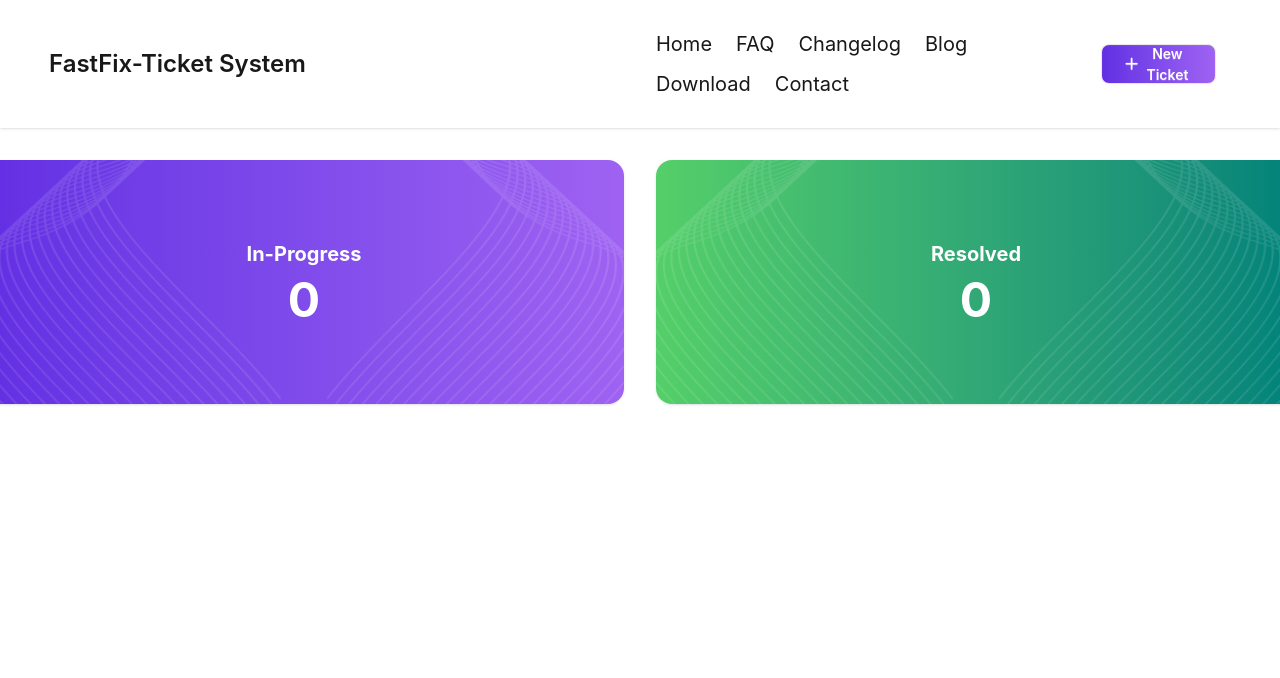
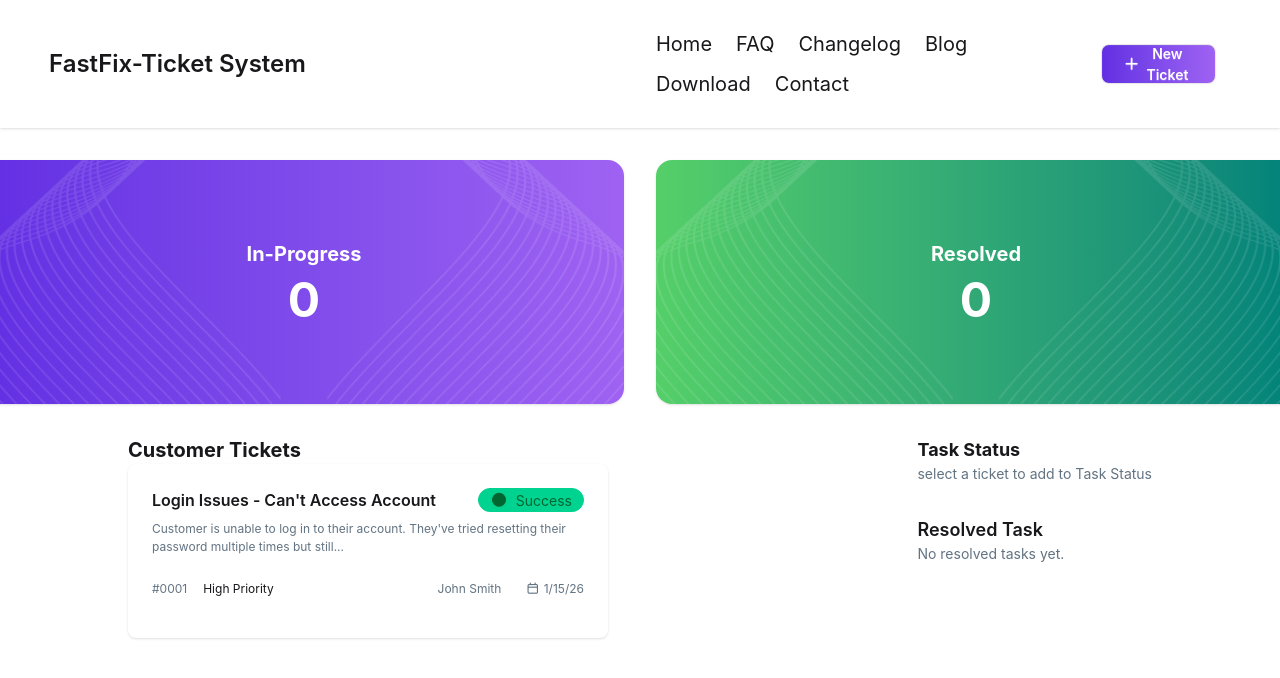
Before and after one commit to monirzkhan/FastFix-Ticket-System, a React (Vite) app: page / in a window 1280 px wide. Shown: the top 678 px of the page. Built offline with nearby package versions, Linux system fonts and the light colour scheme.

Commit message:
card design done

```diff
--- /dev/null
+++ b/public/tickets.json
@@ -0,0 +1,137 @@
+[
+  {
+    "id": 1,
+    "title": "Payment Failed but Charged",
+    "description": "Customer reports payment was deducted but order was not confirmed.",
+    "customer": "John Doe",
+    "priority": "High",
+    "status": "Open",
+    "createdAt": "2026-03-01"
+  },
+  {
+    "id": 2,
+    "title": "Unable to Login",
+    "description": "User cannot log into account despite using correct credentials.",
+    "customer": "Sarah Ahmed",
+    "priority": "Medium",
+    "status": "In Progress",
+    "createdAt": "2026-03-02"
+  },
+  {
+    "id": 3,
+    "title": "Password Reset Not Working",
+    "description": "Password reset email link is expired immediately after receiving.",
+    "customer": "Michael Smith",
+    "priority": "High",
+    "status": "Open",
+    "createdAt": "2026-02-28"
+  },
+  {
+    "id": 4,
+    "title": "Order Delivered to Wrong Address",
+    "description": "Customer received notification of delivery but package was sent to incorrect address.",
+    "customer": "Nusrat Jahan",
+    "priority": "High",
+    "status": "Resolved",
+    "createdAt": "2026-02-25"
+  },
+  {
+    "id": 5,
+    "title": "Refund Not Processed",
+    "description": "Refund requested 10 days ago but still not received.",
+    "customer": "David Lee",
+    "priority": "Medium",
+    "status": "In Progress",
+    "createdAt": "2026-02-27"
+  },
+  {
+    "id": 6,
+    "title": "App Crashes on Checkout",
+    "description": "Mobile app crashes whenever user attempts to complete checkout.",
+    "customer": "Fatima Khan",
+    "priority": "High",
+    "status": "Open",
+    "createdAt": "2026-03-03"
+  },
+  {
+    "id": 7,
+    "title": "Profile Update Error",
+    "description": "User unable to update profile information due to server error.",
+    "customer": "James Wilson",
+    "priority": "Low",
+    "status": "Resolved",
+    "createdAt": "2026-02-20"
+  },
+  {
+    "id": 8,
+    "title": "Discount Code Invalid",
+    "description": "Promo code shows invalid even though campaign is active.",
+    "customer": "Ayesha Rahman",
+    "priority": "Medium",
+    "status": "Open",
+    "createdAt": "2026-03-01"
+  },
+  {
+    "id": 9,
+    "title": "Delayed Shipping",
+    "description": "Order shipment delayed beyond estimated delivery date.",
+    "customer": "Robert Brown",
+    "priority": "Low",
+    "status": "In Progress",
+    "createdAt": "2026-02-26"
+  },
+  {
+    "id": 10,
+    "title": "Account Suspended Unexpectedly",
+    "description": "Customer account was suspended without prior notice.",
+    "customer": "Mehedi Hasan",
+    "priority": "High",
+    "status": "Open",
+    "createdAt": "2026-03-04"
+  },
+  {
+    "id": 11,
+    "title": "Duplicate Order Placed",
+    "description": "System placed duplicate order after single checkout attempt.",
+    "customer": "Emily Clark",
+    "priority": "Medium",
+    "status": "Resolved",
+    "createdAt": "2026-02-22"
+  },
+  {
+    "id": 12,
+    "title": "Subscription Cancellation Issue",
+    "description": "User unable to cancel subscription from account settings.",
+    "customer": "Tanvir Hossain",
+    "priority": "High",
+    "status": "In Progress",
+    "createdAt": "2026-02-24"
+  },
+  {
+    "id": 13,
+    "title": "Invoice Download Error",
+    "description": "Invoice PDF fails to download after clicking download button.",
+    "customer": "Olivia Martinez",
+    "priority": "Low",
+    "status": "Open",
+    "createdAt": "2026-03-02"
+  },
+  {
+    "id": 14,
+    "title": "Wrong Product Received",
+    "description": "Customer received a different product than what was ordered.",
+    "customer": "Rafiqul Islam",
+    "priority": "High",
+    "status": "Resolved",
+    "createdAt": "2026-02-23"
+  },
+  {
+    "id": 15,
+    "title": "Live Chat Not Responding",
+    "description": "Live support chat window not loading on website.",
+    "customer": "Sophia Taylor",
+    "priority": "Medium",
+    "status": "Open",
+    "createdAt": "2026-03-03"
+  }
+]
--- a/src/App.jsx
+++ b/src/App.jsx
@@ -3,6 +3,9 @@ import './App.css'
 import Banner from './Components/Banner/Banner'
 
 import Navbar from './Components/Navbar/Navbar'
+import ResolvedTask from './Components/ResolvedTask/ResolvedTask'
+import TaskStatus from './Components/TaskStatus/TaskStatus'
+import Tickets from './Components/Tickets/Tickets'
 
 function App() {
 
@@ -16,6 +19,18 @@ function App() {
     {/* Banner  */}
     <Banner></Banner>
 
+    {/* Tickets Body  */}
+    {/* Customers Tickets  */}
+    <div className='md:flex justify-between md:px-32'>
+      <div>
+        <Tickets></Tickets>
+      </div>
+     <div>
+       <TaskStatus></TaskStatus>
+       <ResolvedTask></ResolvedTask>
+     </div>
+    </div>
+
 
     </>
   )
--- /dev/null
+++ b/src/Components/ResolvedTask/ResolvedTask.jsx
@@ -0,0 +1,14 @@
+import React from 'react';
+
+const ResolvedTask = () => {
+    return (
+        <div className='mt-8'>
+            <h1 className='font-semibold text-lg'>
+                Resolved Task
+            </h1>
+            <p className='text-[#627382] text-sm'> No resolved tasks yet.</p>
+        </div>
+    );
+};
+
+export default ResolvedTask;
--- /dev/null
+++ b/src/Components/TaskStatus/TaskStatus.jsx
@@ -0,0 +1,12 @@
+import React from 'react';
+
+const TaskStatus = () => {
+    return (
+        <div>
+            <h1 className='font-bold text-lg'>Task Status</h1>
+            <p className='text-[#627382] text-sm'>select a ticket to add to Task Status</p>
+        </div>
+    );
+};
+
+export default TaskStatus;
--- /dev/null
+++ b/src/Components/Tickets/Tickets.jsx
@@ -0,0 +1,39 @@
+import React from 'react';
+
+const Tickets = () => {
+    return (
+        <div>
+            <h1 className='font-bold text-xl'>
+                Customer Tickets
+            </h1>
+            <div>
+                <div onClick={()=>console.log('hi')} className="card w-120 bg-base-100 card-sm shadow-sm p-2">
+                    <div className="card-body">
+                        <div className='flex justify-between items-center'>
+                            <div>
+                                <h2 className="card-title">Login Issues - Can't Access Account</h2>
+                            </div>
+                            <div className="badge badge-success rounded-full  text-green-800">
+
+                                <i class="fa-solid fa-circle"></i> Success
+                            </div>
+                        </div>
+                        <p className='text-[#627382]'>Customer is unable to log in to their account. They've tried resetting their password multiple times but still...</p>
+                        <div className="flex justify-between items-center my-4 ">
+                            <div className='flex justify-between items-center gap-4'>
+                                <span className='text-[#627382]'>#0001</span>
+                                <span>High Priority</span>
+                            </div>
+                            <div className='flex justify-between items-center gap-6 text-[#627382]'>
+                                <p >John Smith</p>
+                                <p><i class="fa-regular fa-calendar"></i> 1/15/26</p>
+                            </div>
+                        </div>
+                    </div>
+                </div>
+            </div>
+        </div>
+    );
+};
+
+export default Tickets;
```
